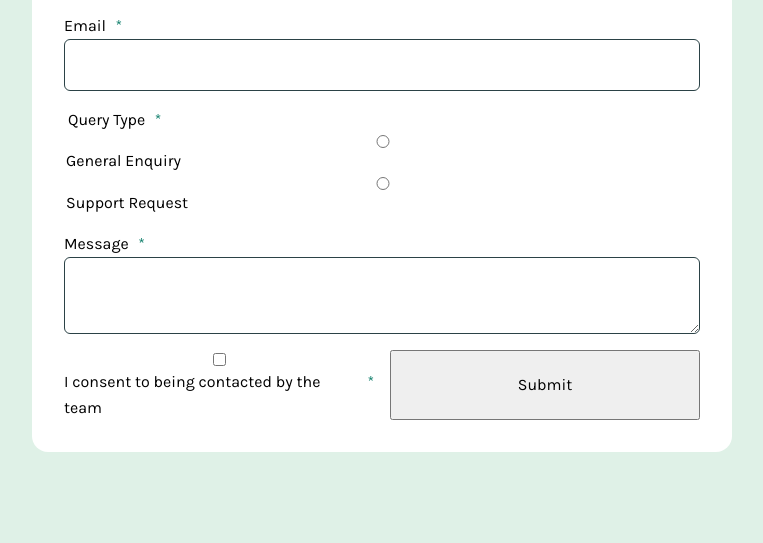
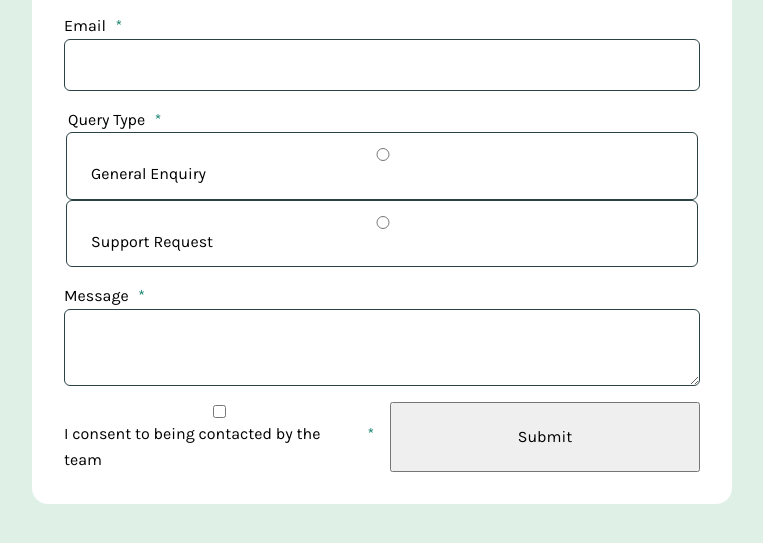
Before and after one commit to Annie-Huang/fem-contact-form, a website: page index.html in a window 1280 px wide. Shown: the part 171-714 px from the top of the page, without its empty margins (258-1021 px from the left). Drawn offline with Linux system fonts and the light colour scheme.

Commit message:
Make the radio button has the border, border-radius and padding too

```diff
--- a/style.css
+++ b/style.css
@@ -97,7 +97,8 @@
   }
 
   input,
-  textarea {
+  textarea,
+  .form-group:has([type='radio']) {
     border: 1px solid var(--dark-teal);
     border-radius: 6px;
     padding: 0.75em 1.5em;
```
